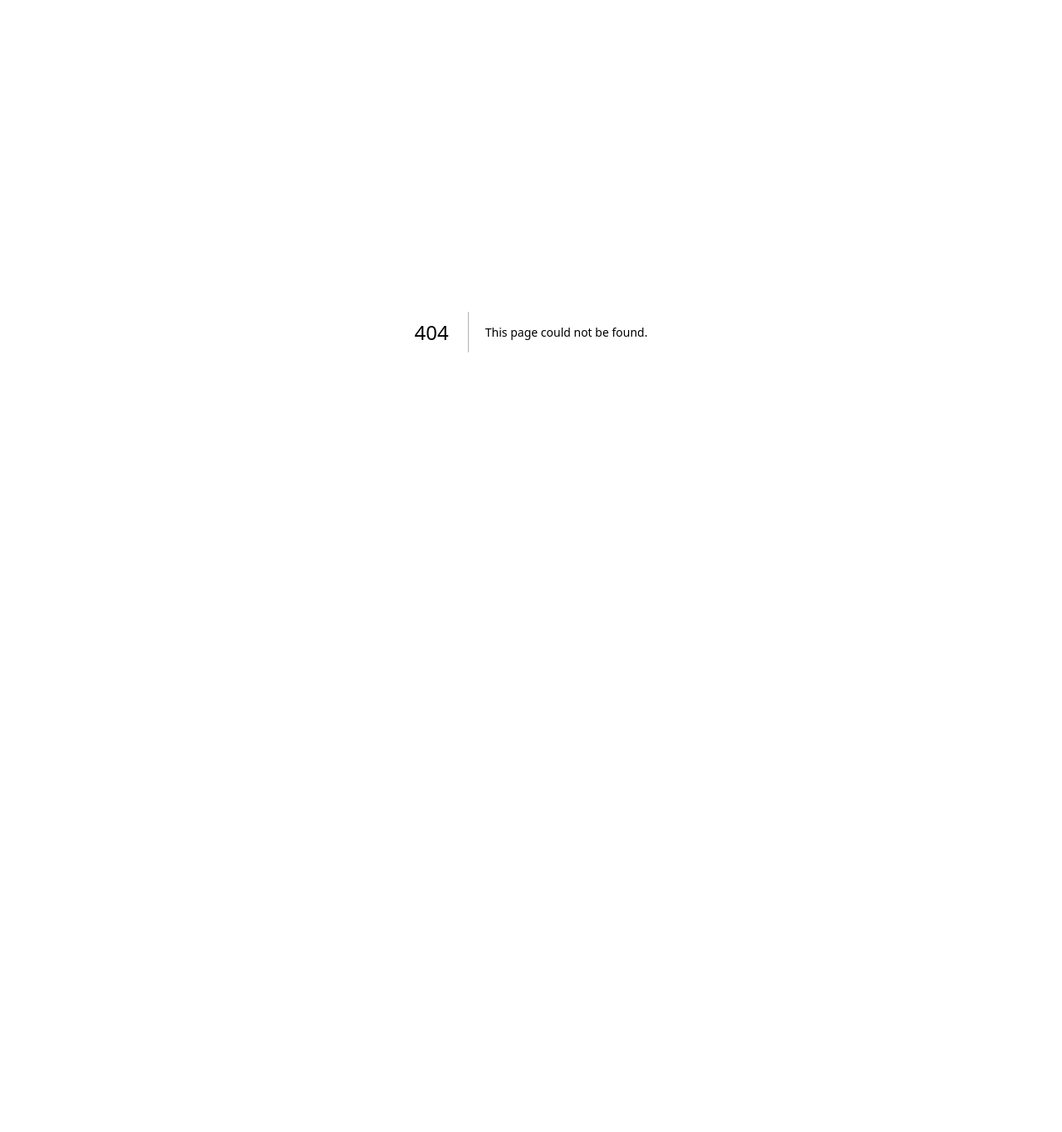
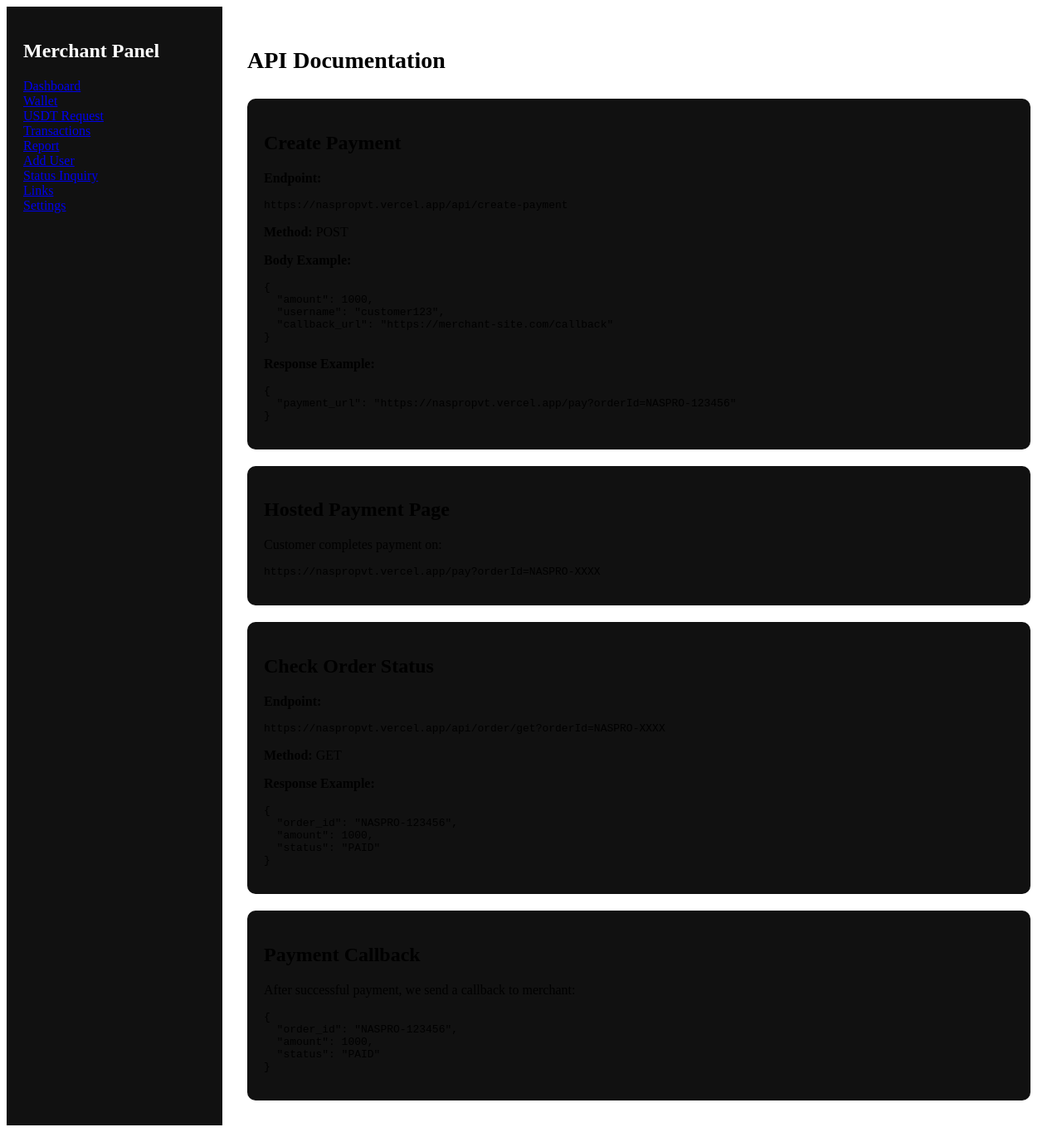
Before and after one commit to naspro-tech/naspro, a Next.js app: page /portal/links in a window 1280 px wide. Before the commit this address had no page. Shown: the whole page at 83% size. Before the commit the page ends 800 px from the top, so only its background shows below. Built offline with nearby package versions, Linux system fonts and the light colour scheme.

Commit message:
Add API documentation for payment operations
This component provides API documentation for payment operations, including creating payments, checking order status, and handling callbacks.

```diff
--- /dev/null
+++ b/pages/portal/links.js
@@ -0,0 +1,104 @@
+import PortalLayout from "../../components/PortalLayout";
+
+export default function Links() {
+
+  const domain = "https://naspropvt.vercel.app";
+
+  return (
+    <PortalLayout>
+
+      <h1 style={{fontSize:"28px", marginBottom:"30px"}}>
+        API Documentation
+      </h1>
+
+      {/* CREATE PAYMENT */}
+      <div style={{background:"#111", padding:"20px", marginBottom:"20px", borderRadius:"10px"}}>
+
+        <h2>Create Payment</h2>
+
+        <p><b>Endpoint:</b></p>
+        <pre>{domain}/api/create-payment</pre>
+
+        <p><b>Method:</b> POST</p>
+
+        <p><b>Body Example:</b></p>
+
+<pre>
+{`{
+  "amount": 1000,
+  "username": "customer123",
+  "callback_url": "https://merchant-site.com/callback"
+}`}
+</pre>
+
+        <p><b>Response Example:</b></p>
+
+<pre>
+{`{
+  "payment_url": "https://naspropvt.vercel.app/pay?orderId=NASPRO-123456"
+}`}
+</pre>
+
+      </div>
+
+
+      {/* HOSTED PAYMENT PAGE */}
+      <div style={{background:"#111", padding:"20px", marginBottom:"20px", borderRadius:"10px"}}>
+
+        <h2>Hosted Payment Page</h2>
+
+        <p>Customer completes payment on:</p>
+
+        <pre>
+https://naspropvt.vercel.app/pay?orderId=NASPRO-XXXX
+        </pre>
+
+      </div>
+
+
+      {/* CHECK STATUS */}
+      <div style={{background:"#111", padding:"20px", marginBottom:"20px", borderRadius:"10px"}}>
+
+        <h2>Check Order Status</h2>
+
+        <p><b>Endpoint:</b></p>
+
+        <pre>
+https://naspropvt.vercel.app/api/order/get?orderId=NASPRO-XXXX
+        </pre>
+
+        <p><b>Method:</b> GET</p>
+
+        <p><b>Response Example:</b></p>
+
+<pre>
+{`{
+  "order_id": "NASPRO-123456",
+  "amount": 1000,
+  "status": "PAID"
+}`}
+</pre>
+
+      </div>
+
+
+      {/* CALLBACK */}
+      <div style={{background:"#111", padding:"20px", borderRadius:"10px"}}>
+
+        <h2>Payment Callback</h2>
+
+        <p>After successful payment, we send a callback to merchant:</p>
+
+<pre>
+{`{
+  "order_id": "NASPRO-123456",
+  "amount": 1000,
+  "status": "PAID"
+}`}
+</pre>
+
+      </div>
+
+    </PortalLayout>
+  );
+        }
```
